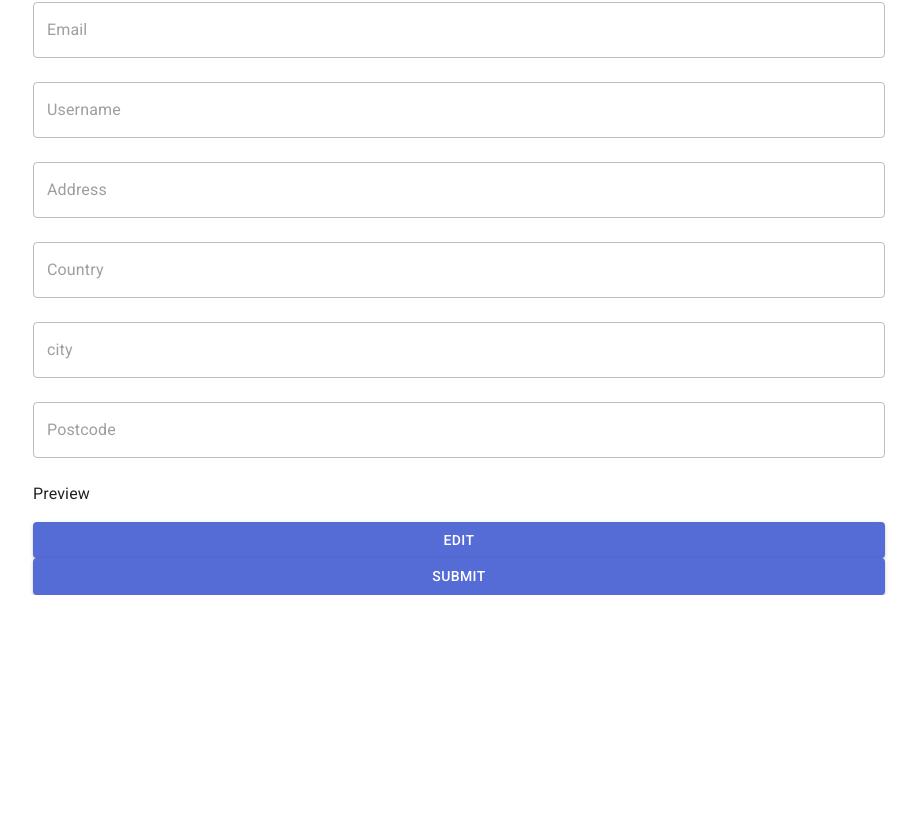
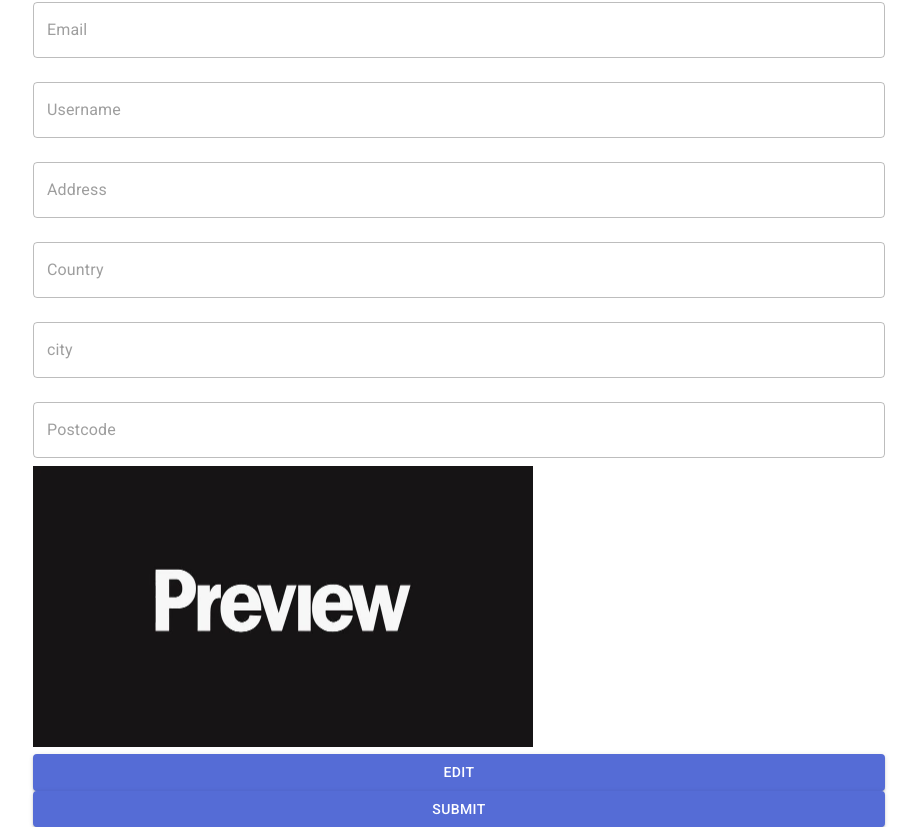
Before and after one commit to ceghap/takehome, a React (Create React App) app: page /preview in a window 1280 px wide. Shown: the part 249-1076 px from the top of the page, without its empty margins (181-1098 px from the left). Before the commit the page ends 844 px from the top, so only its background shows below. Built offline with nearby package versions, Linux system fonts and the light colour scheme.

Commit message:
add photo upload

```diff
--- a/src/private/profile/ProfileSlice.ts
+++ b/src/private/profile/ProfileSlice.ts
@@ -21,7 +21,7 @@ export interface Profile {
   city: string
   postcode: string
   // eslint-disable-next-line @typescript-eslint/no-explicit-any
-  photoId: any
+  photoId?: File | undefined | string
 }
 
 export interface SliceState {
--- a/src/private/profile/ProfileValidator.ts
+++ b/src/private/profile/ProfileValidator.ts
@@ -1,23 +1,25 @@
 import * as Yup from 'yup'
 
-// const FILE_SIZE = 160 * 1024
-// const SUPPORTED_FORMATS = ['image/jpg', 'image/jpeg', 'image/png']
+export const SUPPORTED_FORMATS = ['image/jpg', 'image/jpeg', 'image/png']
 
 export const validationSchema = Yup.object({
   name: Yup.string().min(5).max(100).required(),
   email: Yup.string().email().required(),
   password: Yup.string().min(6).required(),
-  confirmPassword: Yup.string().oneOf([Yup.ref('password'), null], 'Passwords must match'),
+  confirmPassword: Yup.string()
+    .oneOf([Yup.ref('password'), null], 'Passwords must match')
+    .required(),
   username: Yup.string().min(3).max(20).required('Required'),
   address: Yup.string().min(3).max(200).required(),
-  country: Yup.string(),
-  city: Yup.string(),
-  postcode: Yup.string(),
-  //   photoId: Yup.mixed().required('A file is required'),
-  // .test('fileSize', 'File too large', (value) => value && value.size <= FILE_SIZE)
-  // .test(
-  //   'fileFormat',
-  //   'Unsupported Format',
-  //   (value) => value && SUPPORTED_FORMATS.includes(value.type),
-  // ),
+  country: Yup.string().required(),
+  city: Yup.string().required(),
+  postcode: Yup.string().required(),
+  photoId: Yup.mixed()
+    .required('A file is required')
+    .nullable()
+    .test(
+      'type',
+      'Only the following formats are accepted: .jpeg, .jpg, .png',
+      (value) => !value || (value && SUPPORTED_FORMATS.includes(value.type)),
+    ),
 })
--- a/src/public/login/LoginView.tsx
+++ b/src/public/login/LoginView.tsx
@@ -10,7 +10,7 @@ import { Login } from '../../utils/login'
 import { validationSchema } from './LoginValidator'
 
 interface Props {
-  setUser: (value: Profile) => void
+  setUser: (value: Omit<Profile, 'profileId'>) => void
 }
 
 interface FormValues {
--- a/src/public/preview/components/PreviewForm.tsx
+++ b/src/public/preview/components/PreviewForm.tsx
@@ -26,7 +26,7 @@ export const PreviewForm = () => {
       country: profile.data.country || '',
       city: profile.data.city || '',
       password: profile.data.password || '',
-      photoId: profile.data.photoId || null,
+      photoId: profile.data.photoId || undefined,
       active: profile.data.active || false,
     },
     enableReinitialize: true,
--- a/src/public/register/components/RegisterForm.tsx
+++ b/src/public/register/components/RegisterForm.tsx
@@ -27,7 +27,7 @@ export const RegisterForm = () => {
       country: profile.data.country || '',
       city: profile.data.city || '',
       password: profile.data.password || '',
-      photoId: profile.data.photoId || null,
+      photoId: profile.data.photoId || undefined,
       active: profile.data.active || false,
       confirmPassword: '',
     },
@@ -38,6 +38,8 @@ export const RegisterForm = () => {
       navigate('/preview')
     },
   })
+
+  console.log(formik)
 
   return (
     <>
@@ -56,7 +58,10 @@ export const RegisterForm = () => {
             name='name'
             id='name'
             onChange={formik.handleChange}
+            onBlur={formik.handleBlur}
             value={formik.values.name}
+            error={formik.touched.name && Boolean(formik.errors.name)}
+            helperText={formik.touched.name && formik.errors.name}
           />
           <TextField
             fullWidth
@@ -66,6 +71,7 @@ export const RegisterForm = () => {
             name='email'
             id='email'
             onChange={formik.handleChange}
+            onBlur={formik.handleBlur}
             value={formik.values.email}
             error={formik.touched.email && Boolean(formik.errors.email)}
             helperText={formik.touched.email && formik.errors.email}
@@ -78,6 +84,7 @@ export const RegisterForm = () => {
             name='username'
             id='username'
             onChange={formik.handleChange}
+            onBlur={formik.handleBlur}
             value={formik.values.username}
             error={formik.touched.username && Boolean(formik.errors.username)}
             helperText={formik.touched.username && formik.errors.username}
@@ -90,6 +97,7 @@ export const RegisterForm = () => {
             name='password'
             id='password'
             onChange={formik.handleChange}
+            onBlur={formik.handleBlur}
             value={formik.values.password}
             error={formik.touched.password && Boolean(formik.errors.password)}
             helperText={formik.touched.password && formik.errors.password}
@@ -102,6 +110,7 @@ export const RegisterForm = () => {
             name='confirmPassword'
             id='confirmPassword'
             onChange={formik.handleChange}
+            onBlur={formik.handleBlur}
             value={formik.values.confirmPassword}
             error={formik.touched.confirmPassword && Boolean(formik.errors.confirmPassword)}
             helperText={formik.touched.confirmPassword && formik.errors.confirmPassword}
@@ -114,6 +123,7 @@ export const RegisterForm = () => {
             name='address'
             id='address'
             onChange={formik.handleChange}
+            onBlur={formik.handleBlur}
             value={formik.values.address}
             error={formik.touched.address && Boolean(formik.errors.address)}
             helperText={formik.touched.address && formik.errors.address}
@@ -127,6 +137,7 @@ export const RegisterForm = () => {
             name='country'
             id='country'
             onChange={formik.handleChange}
+            onBlur={formik.handleBlur}
             value={formik.values.country}
             error={formik.touched.country && Boolean(formik.errors.country)}
             helperText={formik.touched.country && formik.errors.country}
@@ -139,6 +150,7 @@ export const RegisterForm = () => {
             name='city'
             id='city'
             onChange={formik.handleChange}
+            onBlur={formik.handleBlur}
             value={formik.values.city}
             error={formik.touched.city && Boolean(formik.errors.city)}
             helperText={formik.touched.city && formik.errors.city}
@@ -151,6 +163,7 @@ export const RegisterForm = () => {
             name='postcode'
             id='postcode'
             onChange={formik.handleChange}
+            onBlur={formik.handleBlur}
             value={formik.values.postcode}
             error={formik.touched.postcode && Boolean(formik.errors.postcode)}
             helperText={formik.touched.postcode && formik.errors.postcode}
@@ -163,6 +176,7 @@ export const RegisterForm = () => {
             type='file'
             name='photoId'
             id='photoId'
+            inputProps={{ accept: 'image/jpg, image/jpeg, image/png' }}
             onChange={(e) => {
               const files = (e.currentTarget as HTMLInputElement).files
               if (files) {
@@ -175,9 +189,10 @@ export const RegisterForm = () => {
                 }
               }
             }}
+            onBlur={formik.handleBlur}
             error={formik.touched.photoId && Boolean(formik.errors.photoId)}
+            helperText={formik.touched.photoId && formik.errors.photoId}
           />
-
           <Thumb file={formik.values.photoId} />
 
           <Button color='primary' variant='contained' fullWidth type='submit'>
--- a/src/public/register/components/Thumb.tsx
+++ b/src/public/register/components/Thumb.tsx
@@ -1,21 +1,27 @@
 import React, { useState, useEffect } from 'react'
 import Box from '@mui/material/Box'
+import { SUPPORTED_FORMATS } from '../../../private/profile/ProfileValidator'
 
-export const Thumb = ({ file }: { file: Blob }) => {
+export const Thumb = ({ file }: { file: Blob | undefined | string }) => {
   const [loading, setLoading] = useState(false)
   const [thumb, setThumb] = useState<string>('')
 
   useEffect(() => {
-    if (file) {
+    if (file && typeof file !== 'string') {
       setLoading(true)
 
+      console.log(file.type)
       const reader = new FileReader()
 
       reader.onloadend = () => {
         setLoading(false)
 
         if (typeof reader.result === 'string') {
-          setThumb(reader.result)
+          if (SUPPORTED_FORMATS.includes(file.type)) {
+            setThumb(reader.result)
+          } else {
+            setThumb('/preview.jpg')
+          }
         }
       }
 
@@ -34,6 +40,6 @@ export const Thumb = ({ file }: { file: Blob }) => {
       </Box>
     )
   } else {
-    return <p>Preview</p>
+    return <img src='/preview.jpg' height='auto' width={500} />
   }
 }
--- a/src/utils/login.ts
+++ b/src/utils/login.ts
@@ -1,9 +1,11 @@
-import { User } from './../hooks/useUser'
-import users from '../utils/user.json'
+import { Profile } from '../private/profile/ProfileSlice'
+import profiles from '../utils/user.json'
 
 export const Login = (email: string, password: string) => {
-  const user: User | undefined = users.find((u) => u.email === email && u.password === password)
+  const user: Profile | undefined = profiles.find(
+    (u) => u.email === email && u.password === password,
+  )
+
   if (!user) return false
-
-  return user
+  else return user
 }
```
Also changed, not shown: public/preview.jpg (added).
